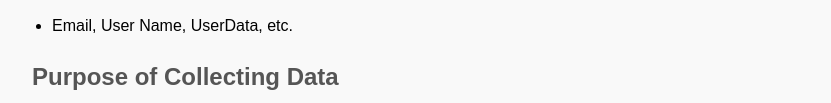
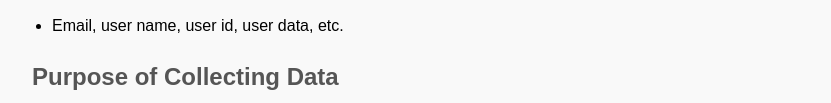
Before and after one commit to MaijiGames/MaijiGames.github.io, a plain HTML site: page deletion.html in a window 1280 px wide. Shown: the part 207-310 px from the top of the page, without its empty margins (224-1055 px from the left). Drawn offline with Linux system fonts and the light colour scheme.

Commit message:
Update deletion.html

```diff
--- a/deletion.html
+++ b/deletion.html
@@ -63,7 +63,7 @@
             members:</p>
 
         <ul>
-            <li>Email, User Name, UserData, etc.</li>
+            <li>Email, user name, user id, user data, etc.</li>
         </ul>
 
         <h2>Purpose of Collecting Data</h2>
```
